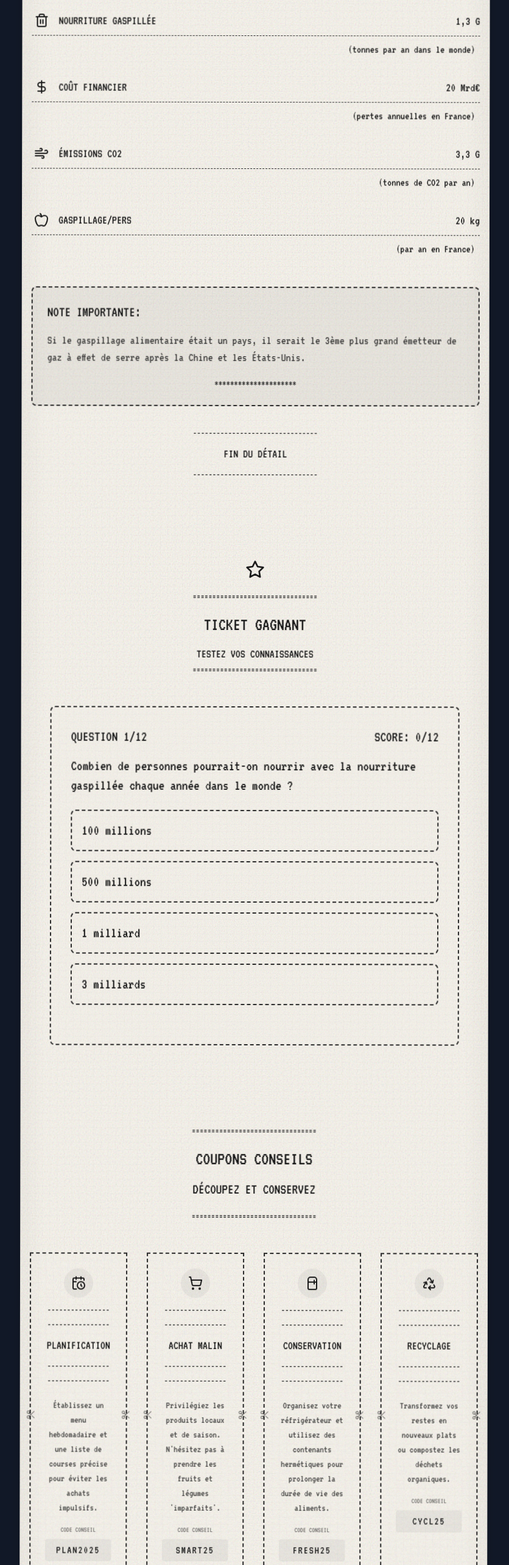
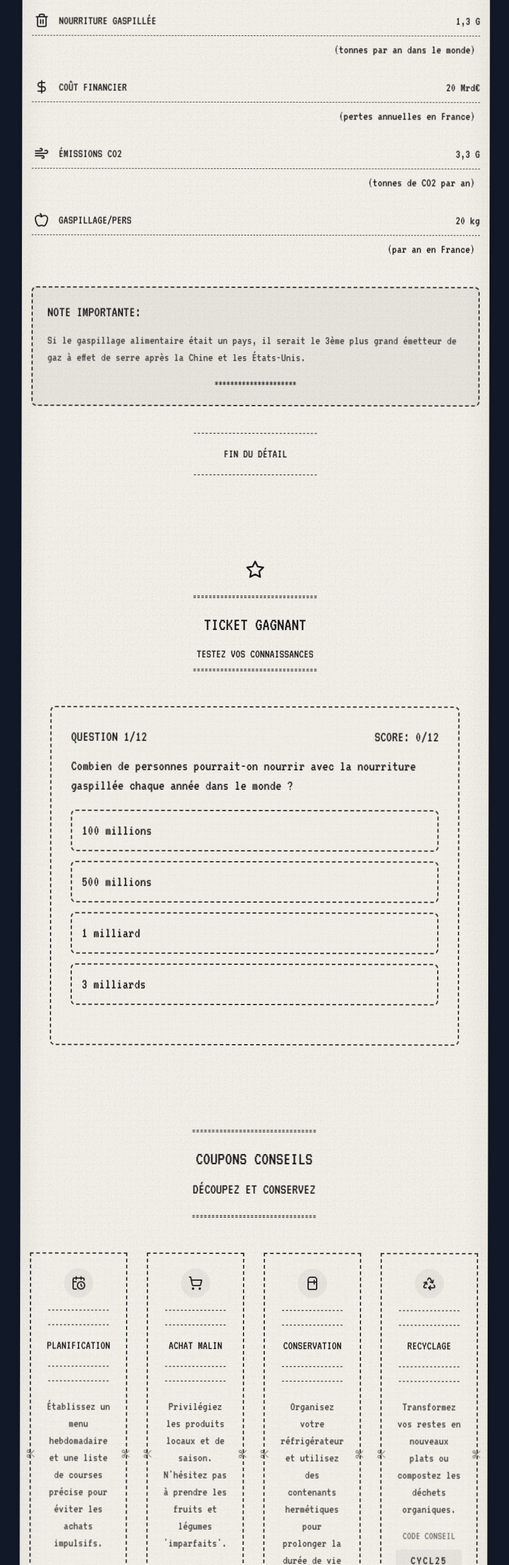
Before and after one commit to Oursel06/hackatonynov, a React (Vite) app: page / in a window 1280 px wide. Shown: the part 2947-5513 px from the top of the page at 61% size, without its empty margins (221-1057 px from the left). Built offline with nearby package versions, Linux system fonts and the light colour scheme.

Commit message:
modif taille texte

```diff
--- a/src/components/Footer.tsx
+++ b/src/components/Footer.tsx
@@ -45,18 +45,18 @@ const Footer: React.FC = () => {
               TICKET ÉCOLOGIQUE - NON JETABLE
               <Receipt size={16} />
             </p>
-            <p className="font-receipt text-lg text-receipt-text">
+            <p className="font-receipt text-xl text-receipt-text">
               {new Date().toLocaleString('fr-FR')}
             </p>
-            <p className="font-receipt text-lg text-receipt-text mb-2">
+            <p className="font-receipt text-xl text-receipt-text mb-2">
               Par Yanis, Alexandre, Fleming et Hugo
             </p>
-            <p className="text-lg font-receipt text-receipt-text flex items-center justify-center">
+            <p className="text-xl font-receipt text-receipt-text flex items-center justify-center">
               Fait avec <Heart className="mx-1 text-red-500" size={14} /> pour notre planète
             </p>
           </div>
 
-          <div className="text-center mt-4 font-receipt text-receipt-text text-lg">
+          <div className="text-center mt-4 font-receipt text-receipt-text text-xl">
             <p>*** CONSERVEZ CE TICKET ***</p>
             <p>IL REPRÉSENTE VOTRE ENGAGEMENT</p>
             <p>POUR UN MONDE MEILLEUR</p>
--- a/src/components/PrintingOverlay.tsx
+++ b/src/components/PrintingOverlay.tsx
@@ -26,7 +26,7 @@ const PrintingOverlay: React.FC = () => {
     <div className="fixed inset-0 bg-gray-900/90 backdrop-blur-sm z-50 flex items-center justify-center">
       <div className="bg-receipt-paper p-6 rounded-lg shadow-xl receipt-texture">
         <Printer className="w-8 h-8 mx-auto mb-4 text-receipt-text animate-pulse" />
-        <p className="font-receipt text-lg text-receipt-text">
+        <p className="font-receipt text-xl text-receipt-text">
           Impression en cours{dots}
         </p>
       </div>
--- a/src/components/Quiz.tsx
+++ b/src/components/Quiz.tsx
@@ -284,7 +284,7 @@ const Quiz: React.FC = () => {
               <h3 className="text-2xl font-receipt text-receipt-text mb-4">FÉLICITATIONS!</h3>
               <div className="font-receipt text-receipt-text space-y-4">
                 <p>--------------------------------</p>
-                <p className="text-lg">VOTRE SCORE: {score}/{questions.length}</p>
+                <p className="text-xl">VOTRE SCORE: {score}/{questions.length}</p>
                 <p>--------------------------------</p>
                 <p className="text-receipt-text/80">{getScoreMessage()}</p>
               </div>
--- a/src/components/Resources.tsx
+++ b/src/components/Resources.tsx
@@ -101,7 +101,7 @@ const Resources: React.FC = () => {
       >
         <div className="max-w-3xl mx-auto text-center mb-16">
           <h2 className="text-3xl md:text-4xl font-bold text-emerald-800 mb-4">Ressources & Partenaires</h2>
-          <p className="text-lg text-gray-600">
+          <p className="text-xl text-gray-600">
             Découvrez des organisations et des initiatives qui luttent activement contre le gaspillage alimentaire et qui proposent des solutions concrètes.
           </p>
         </div>
--- a/src/components/Stats.tsx
+++ b/src/components/Stats.tsx
@@ -19,7 +19,7 @@ const StatItem: React.FC<{
         <span className="text-xl">{value}</span>
       </div>
       {sublabel && (
-        <p className="text-lg text-right pr-2">{sublabel}</p>
+        <p className="text-xl text-right pr-2">{sublabel}</p>
       )}
     </div>
   );
--- a/src/components/Tips.tsx
+++ b/src/components/Tips.tsx
@@ -41,14 +41,14 @@ const TipCard: React.FC<TipCardProps> = ({ icon, title, description, couponCode
         </div>
 
         {/* Description */}
-        <p className="font-receipt text-receipt-text/80 text-center">
+        <p className="text-xl font-receipt text-receipt-text/80 text-center">
           {description}
         </p>
 
         {/* Code du coupon */}
         <div className="text-center space-y-2">
-          <p className="font-receipt text-xs text-receipt-text/60">CODE CONSEIL</p>
-          <p className="font-receipt text-lg text-receipt-text tracking-widest bg-receipt-text/5 py-1 rounded">
+          <p className="font-receipt text-lg text-receipt-text/60">CODE CONSEIL</p>
+          <p className="font-receipt text-xl text-receipt-text tracking-widest bg-receipt-text/5 py-1 rounded">
             {couponCode}
           </p>
         </div>
@@ -101,7 +101,7 @@ const Tips: React.FC = () => {
           className="bg-receipt-text text-receipt-paper hover:bg-receipt-text/90 px-8 py-3 rounded-lg transition-colors">
             TÉLÉCHARGER LE GUIDE COMPLET
           </button>
-          <p className="mt-4 text-lg text-receipt-text/60">
+          <p className="mt-4 text-xl text-receipt-text/60">
             * Ces conseils sont valables sans limitation de durée
           </p>
         </div>
```
